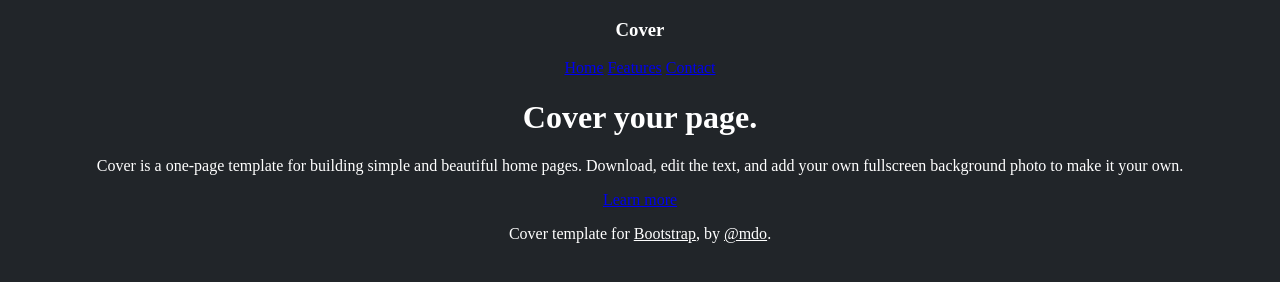
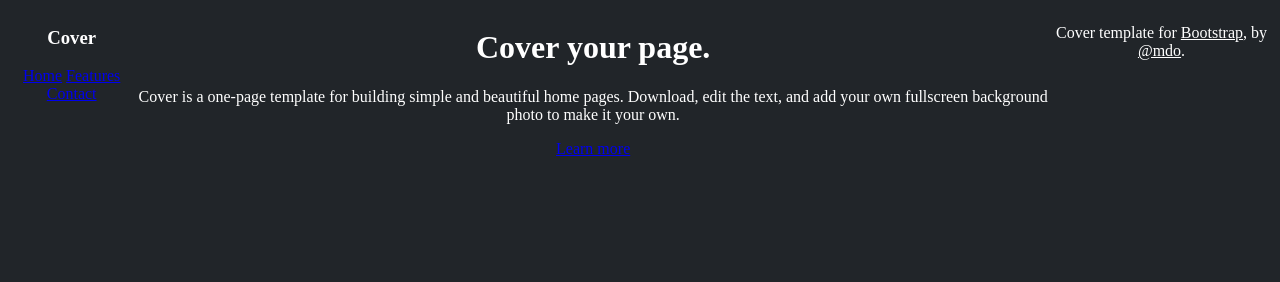
Before and after one commit to uwuMAKSON/lesson--2, a plain HTML site: page index.html in a window 1280 px wide. Drawn offline with Linux system fonts and the light colour scheme.

Commit message:
added display flex

```diff
--- a/styles.css
+++ b/styles.css
@@ -13,3 +13,6 @@
 .w-100 {
     width: 100%;
 }
+.d-flex {
+    display: flex;
+}
```
